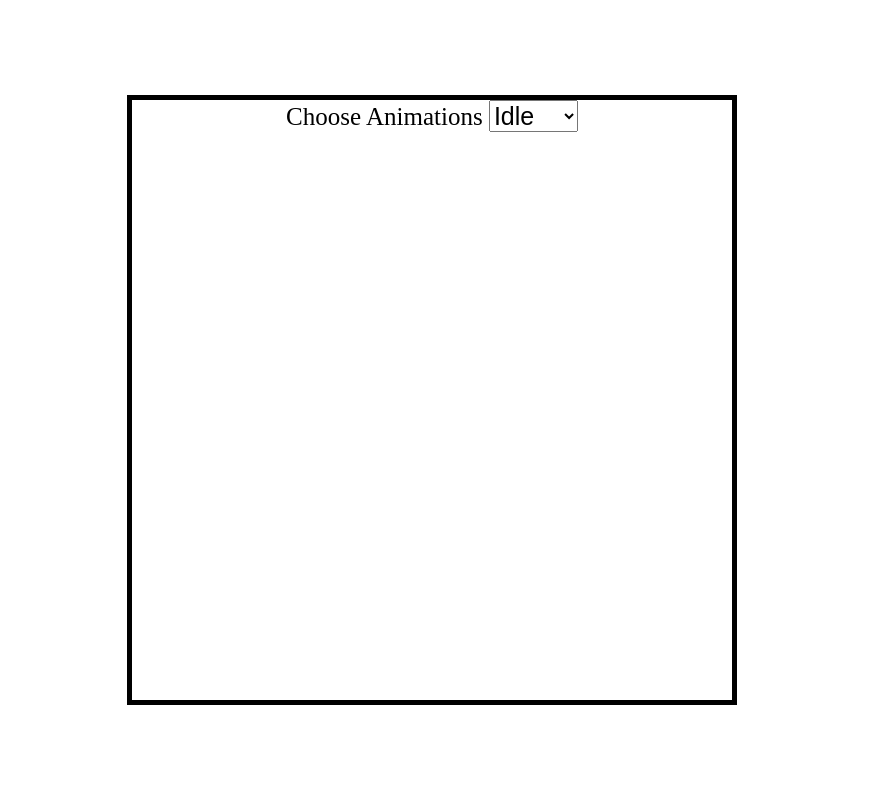
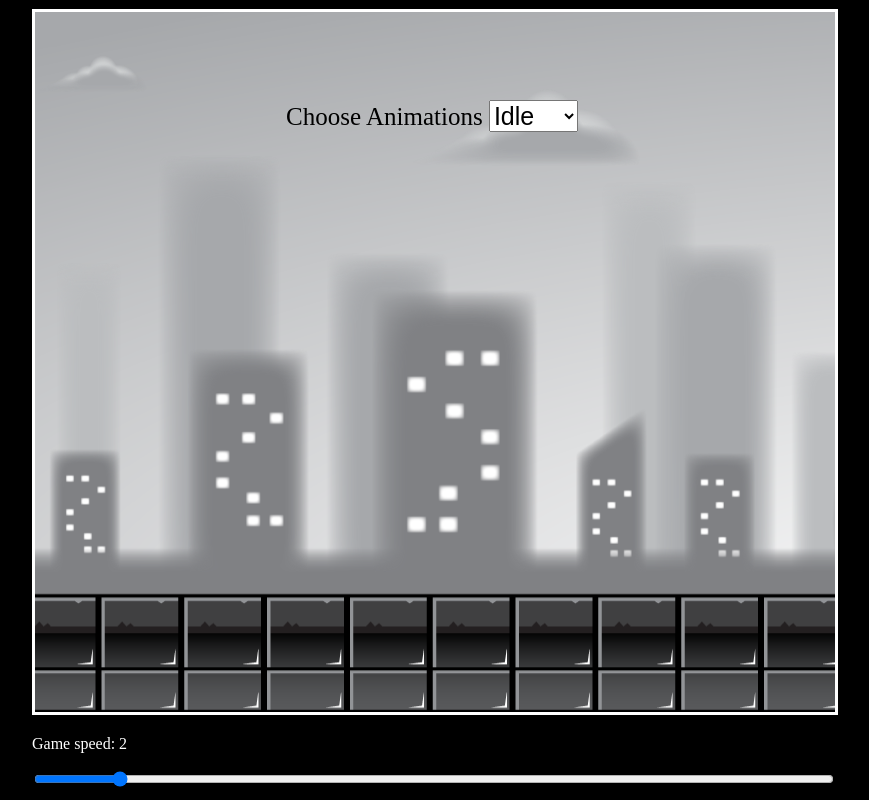
Before and after one commit to Thomaspersbraaten/Game-development, a plain HTML site: page index.html in a window 1280 px wide. Shown: the whole page, without its empty margins (208-1077 px from the left). Drawn offline with Linux system fonts and the light colour scheme; animation ran at ten frames a second.

Commit message:
Parallax background

```diff
--- a/index.html
+++ b/index.html
@@ -11,7 +11,14 @@
 </head>
 
 <body>
-    <canvas id="canvas1"></canvas>
+    <div class="container">
+        <canvas id="canvas2"></canvas>
+
+        <p>Game speed: <span id="showGameSpeed"></span></p>
+        <input type="range" min*="0" max="20" value="5" class="slider" id="slider">
+    </div>
+    <!-- <canvas id="canvas1"></canvas> -->
+
     <div class="controls">
         <label for="animations">Choose Animations</label>
         <select name="animations" id="animations">
--- a/script.js
+++ b/script.js
@@ -1,87 +1,157 @@
-let playerState = "fall";
-const dropDown = document.querySelector(".controls");
-dropDown.addEventListener("change", (e) => {
-  playerState = e.target.value;
+// let playerState = "fall";
+// const dropDown = document.querySelector(".controls");
+// dropDown.addEventListener("change", (e) => {
+//   playerState = e.target.value;
+// });
+// const canvas = document.querySelector("#canvas1");
+// const ctx = canvas.getContext("2d");
+// const CANVAS_WIDTH = (canvas.width = 600);
+// const CANVAS_HEIGHT = (canvas.height = 600);
+
+// const playerImage = new Image();
+// playerImage.src = "./img/shadow_dog.png";
+// const spriteWidth = 575;
+// const spireHeight = 523;
+
+// let gameFrame = 0;
+// const staggerFrames = 7;
+// const spriteAnimations = [];
+// const animationStates = [
+//   {
+//     name: "idle",
+//     frames: 7,
+//   },
+//   {
+//     name: "jump",
+//     frames: 7,
+//   },
+//   {
+//     name: "fall",
+//     frames: 7,
+//   },
+//   {
+//     name: "run",
+//     frames: 9,
+//   },
+//   {
+//     name: "dizzy",
+//     frames: 11,
+//   },
+//   {
+//     name: "sit",
+//     frames: 5,
+//   },
+//   {
+//     name: "roll",
+//     frames: 7,
+//   },
+//   {
+//     name: "bite",
+//     frames: 7,
+//   },
+//   {
+//     name: "ko",
+//     frames: 12,
+//   },
+//   {
+//     name: "getHit",
+//     frames: 4,
+//   },
+// ];
+// animationStates.forEach((state, index) => {
+//   let frames = {
+//     loc: [],
+//   };
+//   for (let j = 0; j < state.frames; j++) {
+//     let positionX = j * spriteWidth;
+//     let positionY = index * spireHeight;
+//     frames.loc.push({ x: positionX, y: positionY });
+//   }
+//   spriteAnimations[state.name] = frames;
+// });
+// function animate() {
+//   ctx.clearRect(0, 0, CANVAS_WIDTH, CANVAS_HEIGHT);
+//   let position = Math.floor(gameFrame / staggerFrames) % spriteAnimations[playerState].loc.length;
+//   let frameX = spriteWidth * position;
+//   let frameY = spriteAnimations[playerState].loc[position].y;
+//   ctx.drawImage(playerImage, frameX, frameY, spriteWidth, spireHeight, 0, 0, spriteWidth, spireHeight);
+
+//   gameFrame++;
+//   requestAnimationFrame(animate);
+// }
+// animate();
+
+//
+
+const canvasTwo = document.querySelector("#canvas2");
+const ctxTWO = canvasTwo.getContext("2d");
+const CANVAS_WIDTH_TWO = (canvasTwo.width = 800);
+const CANVAS_HEIGHT_TWO = (canvasTwo.height = 700);
+let gameSpeed = 2;
+// let gameFrame = 0;
+
+const backgroundLayer1 = new Image();
+backgroundLayer1.src = `./background/layer-1.png`;
+const backgroundLayer2 = new Image();
+backgroundLayer2.src = `./background/layer-2.png`;
+const backgroundLayer3 = new Image();
+backgroundLayer3.src = `./background/layer-3.png`;
+const backgroundLayer4 = new Image();
+backgroundLayer4.src = `./background/layer-4.png`;
+const backgroundLayer5 = new Image();
+backgroundLayer5.src = `./background/layer-5.png`;
+
+window.addEventListener("load", (e) => {
+  const slider = document.querySelector("#slider");
+  slider.value = gameSpeed;
+
+  const showGameSpeed = document.querySelector("#showGameSpeed");
+  showGameSpeed.innerHTML = gameSpeed;
+  slider.addEventListener("change", (e) => {
+    console.log(e.target.value);
+    gameSpeed = e.target.value;
+    showGameSpeed.innerHTML = gameSpeed;
+  });
+
+  class Layer {
+    constructor(image, speedModifier) {
+      this.x = 0;
+      this.y = 0;
+      this.width = 2400;
+      this.height = 700;
+      this.image = image;
+      this.speedModifier = speedModifier;
+      this.speed = gameSpeed * this.speedModifier;
+    }
+    uppdate() {
+      this.speed = gameSpeed * this.speedModifier;
+      if (this.x <= -this.width) {
+        this.x = 0;
+      }
+      this.x = Math.floor(this.x - this.speed);
+      // this.x = (gameFrame * this.speed) % this.width;
+    }
+    draw() {
+      ctxTWO.drawImage(this.image, this.x, this.y, this.width, this.height);
+      ctxTWO.drawImage(this.image, this.x + this.width, this.y, this.width, this.height);
+    }
+  }
+  const layer1 = new Layer(backgroundLayer1, 0.2);
+  const layer2 = new Layer(backgroundLayer2, 0.4);
+  const layer3 = new Layer(backgroundLayer3, 0.6);
+  const layer4 = new Layer(backgroundLayer4, 0.8);
+  const layer5 = new Layer(backgroundLayer5, 1);
+
+  const gameObjects = [layer1, layer2, layer3, layer4, layer5];
+
+  function animateBackground() {
+    ctxTWO.clearRect(0, 0, CANVAS_WIDTH_TWO, CANVAS_HEIGHT_TWO);
+    gameObjects.forEach((layer) => {
+      layer.uppdate();
+      layer.draw();
+    });
+    // gameFrame--;
+    requestAnimationFrame(animateBackground);
+  }
+  animateBackground();
 });
-const canvas = document.querySelector("#canvas1");
-const ctx = canvas.getContext("2d");
-const CANVAS_WIDTH = (canvas.width = 600);
-const CANVAS_HEIGHT = (canvas.height = 600);
-
-const playerImage = new Image();
-playerImage.src = "./img/shadow_dog.png";
-const spriteWidth = 575;
-const spireHeight = 523;
-
-let gameFrame = 0;
-const staggerFrames = 7;
-const spriteAnimations = [];
-const animationStates = [
-  {
-    name: "idle",
-    frames: 7,
-  },
-  {
-    name: "jump",
-    frames: 7,
-  },
-  {
-    name: "fall",
-    frames: 7,
-  },
-  {
-    name: "run",
-    frames: 9,
-  },
-  {
-    name: "dizzy",
-    frames: 11,
-  },
-  {
-    name: "sit",
-    frames: 5,
-  },
-  {
-    name: "roll",
-    frames: 7,
-  },
-  {
-    name: "bite",
-    frames: 7,
-  },
-  {
-    name: "ko",
-    frames: 12,
-  },
-  {
-    name: "getHit",
-    frames: 4,
-  },
-];
-animationStates.forEach((state, index) => {
-  let frames = {
-    loc: [],
-  };
-  for (let j = 0; j < state.frames; j++) {
-    let positionX = j * spriteWidth;
-    let positionY = index * spireHeight;
-    frames.loc.push({ x: positionX, y: positionY });
-  }
-  spriteAnimations[state.name] = frames;
-});
-function animate() {
-  ctx.clearRect(0, 0, CANVAS_WIDTH, CANVAS_HEIGHT);
-  let position = Math.floor(gameFrame / staggerFrames) % spriteAnimations[playerState].loc.length;
-  let frameX = spriteWidth * position;
-  let frameY = spriteAnimations[playerState].loc[position].y;
-  // ctx.drawImage(image, sx, sy, sw, sh, dx, dy, dw ,dh)
-  ctx.drawImage(playerImage, frameX, frameY, spriteWidth, spireHeight, 0, 0, spriteWidth, spireHeight);
-  //   if (gameFrame % staggerFrames == 0) {
-  //     if (frameX < 6) frameX++;
-  //     else frameX = 0;
-  //   }
-
-  gameFrame++;
-  requestAnimationFrame(animate);
-}
-animate();
--- a/style.css
+++ b/style.css
@@ -1,11 +1,12 @@
 #canvas1 {
   border: 5px solid black;
-  position: absolute;
+  position: relative;
   top: 50%;
   left: 50%;
   transform: translate(-50%, -50%);
-  width: 600px;
-  height: 600px;
+  width: 100px;
+  height: 100px;
+  z-index: 10;
 }
 
 .controls {
@@ -21,3 +22,29 @@ select,
 option {
   font-size: 25px;
 }
+
+body {
+  background: black;
+}
+
+#canvas2 {
+  border: 3px solid white;
+  position: relative;
+  width: 800px;
+  height: 700px;
+}
+
+.container {
+  position: absolute;
+  width: 800px;
+  top: 50%;
+  left: 50%;
+  transform: translate(-50%, -50%);
+}
+
+#slider {
+  width: 100%;
+}
+p {
+  color: white;
+}
```
Also changed, not shown: background/layer-1.png (added), background/layer-2.png (added), background/layer-3.png (added), background/layer-4.png (added), background/layer-5.png (added).
